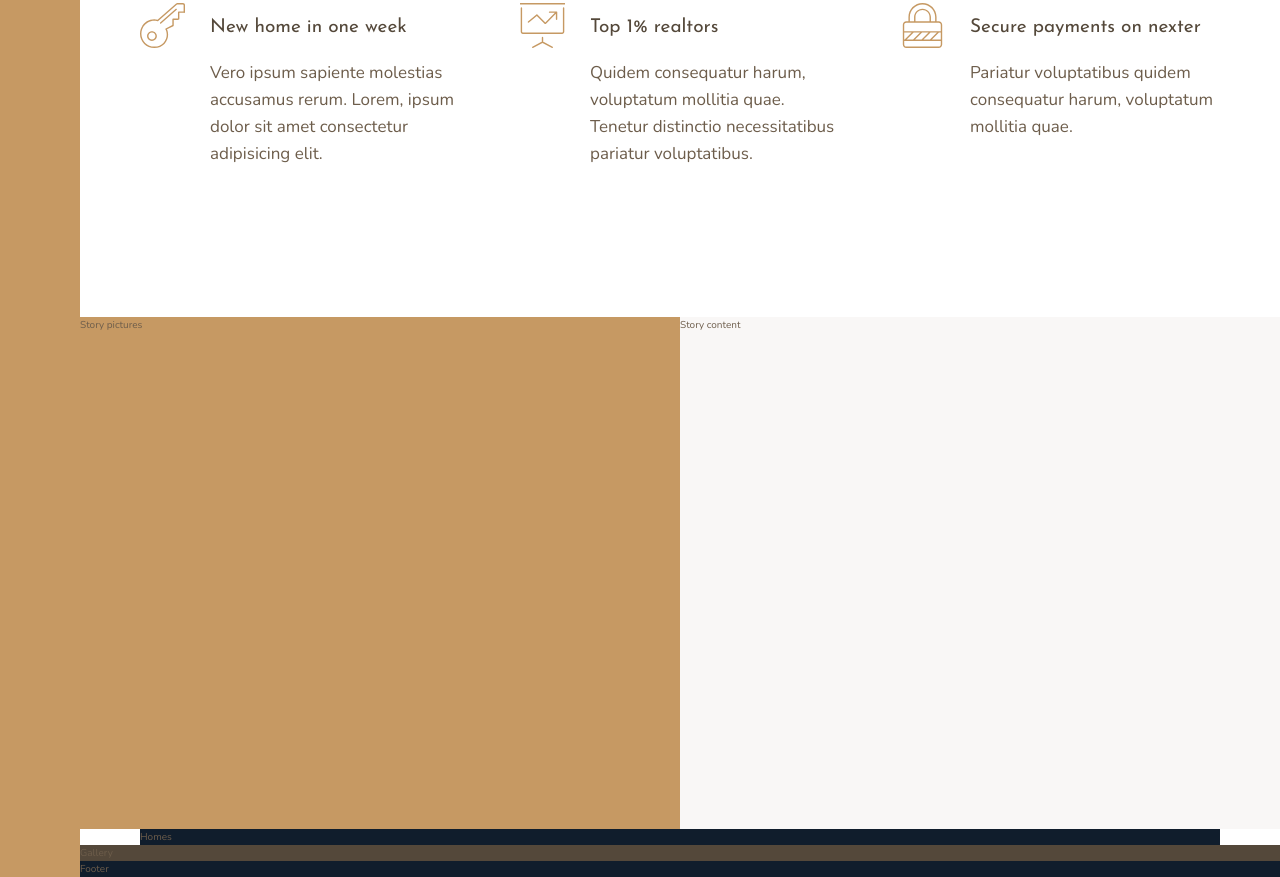
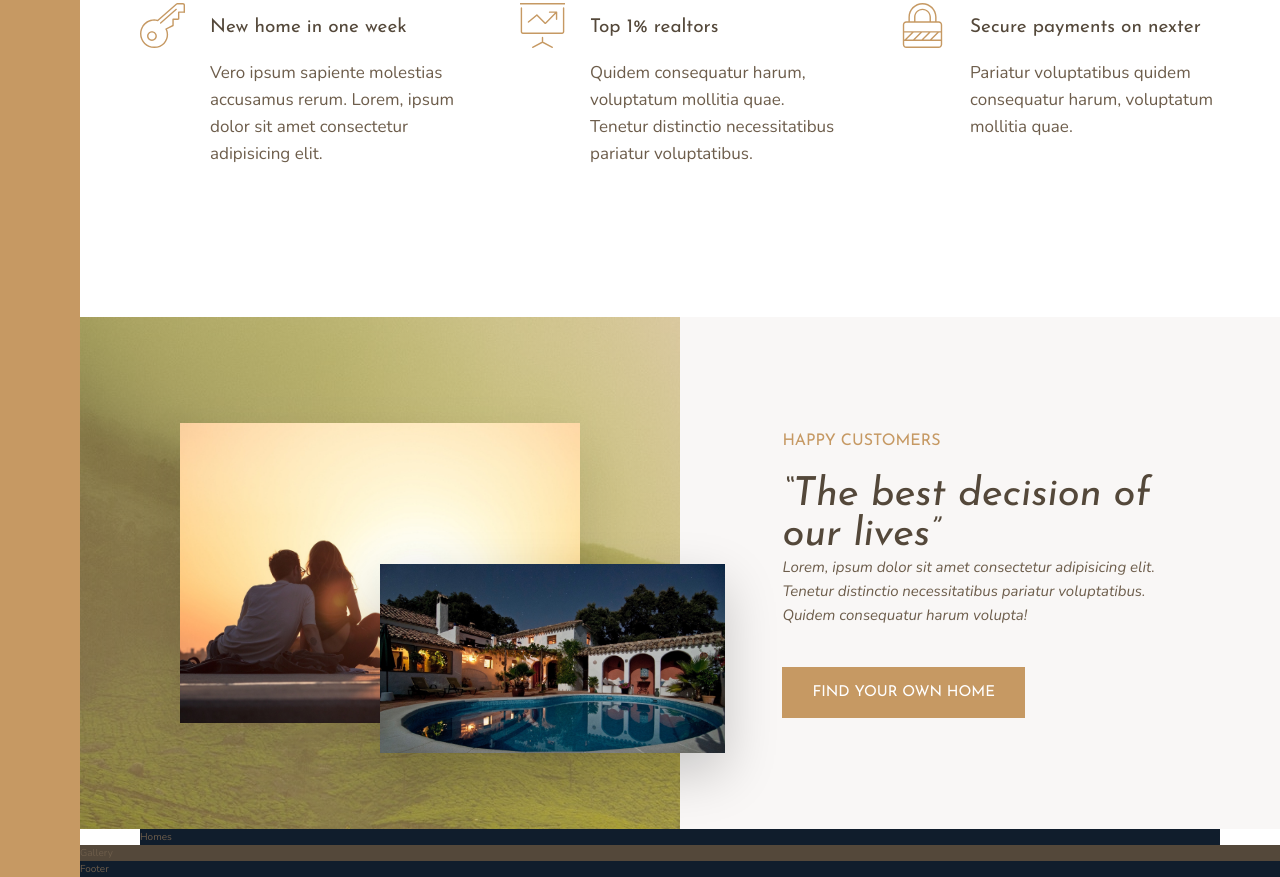
Before and after one commit to JohnKelvin-M/Nexter, a website: page index.html in a window 1280 px wide. Shown: the part 991-1868 px from the top of the page. Drawn offline with nearby package versions, Linux system fonts and the light colour scheme.

Commit message:
building the story section

```diff
--- a/index.html
+++ b/index.html
@@ -89,9 +89,21 @@
       </div>
     </section>
 
-    <div class="story__pictures">Story pictures</div>
+    <div class="story__pictures">
+        <img src="img/story-1.jpeg" alt="couple with new house" class="story__img--1">
+        <img src="img/story-2.jpeg" alt="New house" class="story__img--2">
+    </div>
 
-    <div class="story__content">Story content</div>
+    <div class="story__content">
+      <h3 class="heading-3 mb-sm">Happy Customers</h3>
+      <h2 class="heading-2 heading-2--dark mb-md">&ldquo;The best decision of our lives&rdquo;</h2>
+      <p class="story__text">
+        Lorem, ipsum dolor sit amet consectetur adipisicing elit. Tenetur
+        distinctio necessitatibus pariatur voluptatibus. Quidem consequatur
+        harum volupta!
+      </p>
+      <button class="btn">Find your own home</button>
+    </div>
 
     <section class="homes">Homes</section>
 
--- a/sass/_story.scss
+++ b/sass/_story.scss
@@ -2,10 +2,47 @@
   &__pictures {
     background-color: $color-primary;
     grid-column: full-start/ col-end 4;
+    background-image: linear-gradient(
+        rgba($color-primary, 0.5),
+        rgba($color-primary, 0.5)
+      ),
+      url(../img/back.jpg);
+
+    display: grid;
+    grid-template-rows: repeat(6, 1fr);
+    grid-template-columns: repeat(6, 1fr);
+    align-items: center;
+  }
+
+  &__img--1 {
+    width: 100%;
+    grid-row: 2 / 6;
+    grid-column: 2 / 6;
+    box-shadow: 0 2rem 5rem rgba(#000, 0.1);
+  }
+
+  &__img--2 {
+    width: 115%;
+    grid-row: 4 / 6;
+    grid-column: 4 / 7;
+    z-index: 20;
+    box-shadow: 0 2rem 5rem rgba(#000, 0.2);
   }
 
   &__content {
     background-color: $color-grey-light-1;
     grid-column: col-start 5 / full-end;
+    padding: 6rem 8vw;
+
+    display: flex;
+    flex-direction: column;
+    justify-content: center;
+    align-items: flex-start;
+  }
+
+  &__text {
+    font-size: 1.5rem;
+    font-style: italic;
+    margin-bottom: 4rem;
   }
 }
--- a/sass/_typography.scss
+++ b/sass/_typography.scss
@@ -9,10 +9,24 @@
 
 .heading-2 {
   @extend %heading;
+  font-size: 4rem;
+  font-style: italic;
+  line-height: 1;
+
+  &--light {
+    color: $color-grey-light-1;
+  }
+
+  &--dark {
+    color: $color-grey-dark-1;
+  }
 }
 
 .heading-3 {
   @extend %heading;
+  font-size: 1.6rem;
+  color: $color-primary;
+  text-transform: uppercase
 }
 
 .heading-4 {
@@ -27,3 +41,33 @@
     color: $color-grey-dark-1;
   }
 }
+
+.btn {
+  background-color: $color-primary;
+  color: #fff;
+  border: none;
+  border-radius: 0;
+  font-family: $font-display;
+  font-size: 1.5rem;
+  text-transform: uppercase;
+  padding: 1.8rem 3rem;
+  cursor: pointer;
+  transition: all .2s;
+
+  &:hover {
+    background-color: $color-primary-dark;
+  }
+}
+
+.mb-sm {
+  margin-bottom: 2rem;
+}
+.mb-sd {
+  margin-bottom: 3rem;
+}
+.mb-lg {
+  margin-bottom: 4rem;
+}
+.mb-hg {
+  margin-bottom: 8rem;
+}
```
Also changed, not shown: css/style.css.
